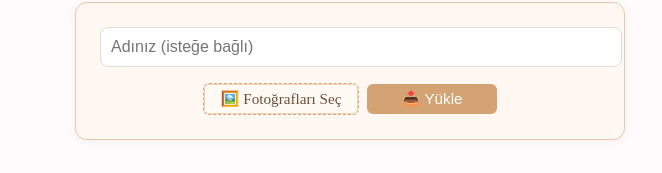
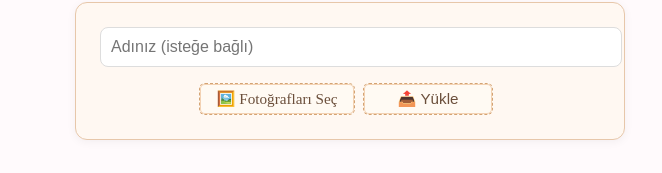
Before and after one commit to enesciraci/ani-album, a React (Create React App) app: page / in a window 1280 px wide. Shown: the part 274-447 px from the top of the page, without its empty margins (290-952 px from the left). Built offline with nearby package versions, Linux system fonts and the light colour scheme; no server answers.

Commit message:
Update App.js

```diff
--- a/src/App.js
+++ b/src/App.js
@@ -193,15 +193,20 @@ export default function App() {
 </label>
 
 <button onClick={handleUpload} style={{
-  backgroundColor: '#d4a373',
-  color: 'white',
-  border: 'none',
+  display: 'inline-block',
+  fontSize: '0.95rem',
+  cursor: 'pointer',
   padding: '6px 12px',
+  border: '1px dashed #d4a373',
   borderRadius: '6px',
-  cursor: 'pointer',
+  color: '#6b4f3b',
   fontWeight: '500',
-  fontSize: '0.95rem',
-  minWidth: '130px'
+  backgroundColor: '#fffaf3',
+  transition: '0.2s',
+  boxShadow: 'inset 0 0 0 1px #f3d2b3',
+  marginRight: '0.5rem',
+  minWidth: '130px',
+  textAlign: 'center'
 }}>
   📤 Yükle
 </button>
```
